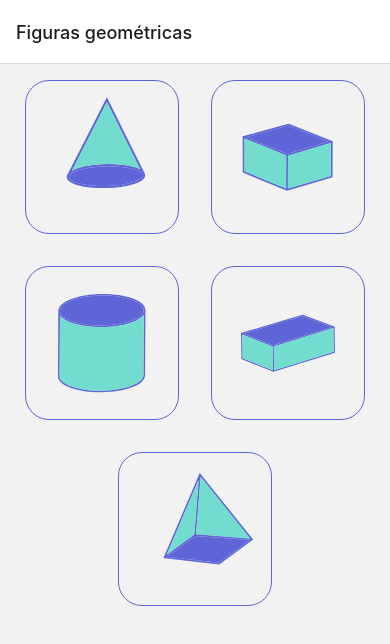
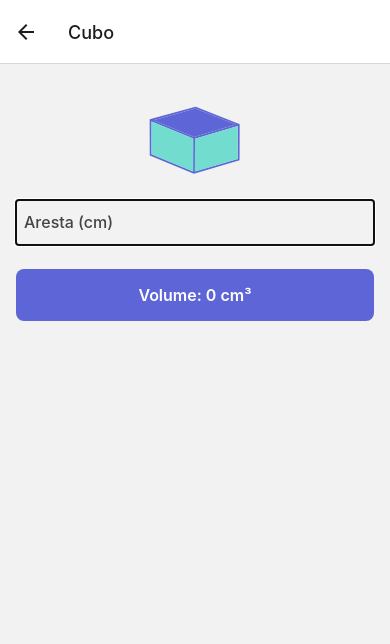
Before and after one commit to gustavoharff/shapes, a React Native app: screen /CubeForm in a window 390 px wide. Before the commit this address had no page. Shown: the top 644 px of the page. Built offline with nearby package versions, Linux system fonts and the light colour scheme.

Commit message:
feat: Get cube volume through edges

```diff
--- a/App.tsx
+++ b/App.tsx
@@ -1,12 +1,12 @@
 import { NavigationContainer } from '@react-navigation/native'
 import * as React from 'react'
 
-import { HomeStack } from './src/navigation/home.stack'
+import { RootStack } from './src/navigation/root.stack'
 
 export default function App() {
   return (
     <NavigationContainer>
-      <HomeStack />
+      <RootStack />
     </NavigationContainer>
   )
 }
--- a/src/navigation/home.stack.tsx
+++ b/src/navigation/root.stack.tsx
@@ -1,13 +1,17 @@
 import { createNativeStackNavigator } from '@react-navigation/native-stack'
 import * as React from 'react'
 
-import { Home } from '../screens'
+import { Home, CubeForm } from '../screens'
 
 const Stack = createNativeStackNavigator()
 
-export function HomeStack() {
+export function RootStack() {
   return (
-    <Stack.Navigator>
+    <Stack.Navigator
+      screenOptions={{
+        headerBackTitle: 'Voltar'
+      }}
+    >
       <Stack.Screen
         name="Home"
         component={Home}
@@ -15,6 +19,14 @@ export function HomeStack() {
           title: 'Figuras geométricas'
         }}
       />
+
+      <Stack.Screen
+        name="CubeForm"
+        component={CubeForm}
+        options={{
+          title: 'Cubo'
+        }}
+      />
     </Stack.Navigator>
   )
 }
--- /dev/null
+++ b/src/navigation/types.ts
@@ -0,0 +1,17 @@
+/* eslint-disable no-unused-vars, no-undef */
+
+import type { NativeStackScreenProps } from '@react-navigation/native-stack'
+
+export type RootStackParamList = {
+  Home: undefined
+  CubeForm: undefined
+}
+
+export type RootStackScreenProps<T extends keyof RootStackParamList> =
+  NativeStackScreenProps<RootStackParamList, T>
+
+declare global {
+  namespace ReactNavigation {
+    interface RootParamList extends RootStackParamList {}
+  }
+}
--- /dev/null
+++ b/src/screens/cube-form.tsx
@@ -0,0 +1,88 @@
+import * as React from 'react'
+import { ScrollView, StyleSheet, Text, View } from 'react-native'
+
+import { RootStackScreenProps } from '../navigation/types'
+import { Cube, Input } from '../ui'
+
+type CubeFormProps = RootStackScreenProps<'CubeForm'>
+
+interface CubeFormState {
+  readonly edge: string
+  readonly volume: number
+}
+
+export class CubeForm extends React.Component<CubeFormProps, CubeFormState> {
+  private edgeRef = React.createRef<Input>()
+
+  constructor(props: CubeFormProps) {
+    super(props)
+
+    this.state = {
+      edge: '',
+      volume: 0
+    }
+  }
+
+  public componentDidMount() {
+    this.edgeRef.current?.focus()
+  }
+
+  private onEdgeChange = (text: string) => {
+    this.setState({ edge: text })
+
+    if (!text) {
+      this.setState({ volume: 0 })
+      return
+    }
+
+    const number = Number(text.replace(',', '.'))
+
+    const volume = number * number * number
+
+    this.setState({ volume })
+  }
+
+  public render() {
+    return (
+      <ScrollView style={styles.form}>
+        <View style={styles.cube}>
+          <Cube size={120} />
+        </View>
+
+        <Input
+          ref={this.edgeRef}
+          placeholder="Aresta (cm)"
+          value={this.state.edge}
+          onChangeText={this.onEdgeChange}
+          keyboardType="numeric"
+        />
+        <View style={styles.volume}>
+          <Text style={styles.volumeText} numberOfLines={1}>
+            Volume: {this.state.volume.toLocaleString('pt-BR')} cm³
+          </Text>
+        </View>
+      </ScrollView>
+    )
+  }
+}
+
+const styles = StyleSheet.create({
+  form: {
+    padding: 16
+  },
+  cube: {
+    alignItems: 'center'
+  },
+  volume: {
+    marginTop: 24,
+    backgroundColor: '#5E66D7',
+    borderRadius: 8
+  },
+  volumeText: {
+    textAlign: 'center',
+    padding: 16,
+    color: '#fff',
+    fontSize: 16,
+    fontWeight: '600'
+  }
+})
--- a/src/screens/home.tsx
+++ b/src/screens/home.tsx
@@ -1,9 +1,10 @@
 import * as React from 'react'
 import { View } from 'react-native'
 
+import { RootStackScreenProps } from '../navigation/types'
 import { FiguresList } from '../ui'
 
-export function Home() {
+export function Home(props: RootStackScreenProps<'Home'>) {
   return (
     <View>
       <FiguresList />
--- a/src/screens/index.ts
+++ b/src/screens/index.ts
@@ -1 +1,2 @@
 export { Home } from './home'
+export { CubeForm } from './cube-form'
--- a/src/ui/figures-list.tsx
+++ b/src/ui/figures-list.tsx
@@ -1,5 +1,6 @@
+import { useNavigation } from '@react-navigation/native'
 import * as React from 'react'
-import { ScrollView, StyleSheet, View } from 'react-native'
+import { ScrollView, StyleSheet, TouchableOpacity, View } from 'react-native'
 
 import { Cone } from './figures/cone'
 import { Cube } from './figures/cube'
@@ -8,21 +9,36 @@ import { Parallelepiped } from './figures/parallelepiped'
 import { Pyramid } from './figures/pyramid'
 
 const list = [
-  { title: 'Cone', component: Cone },
-  { title: 'Cubo', component: Cube },
-  { title: 'Cilindro', component: Cylinder },
-  { title: 'Paralelepipedo', component: Parallelepiped },
-  { title: 'Piramide', component: Pyramid }
+  { title: 'Cone', component: Cone, figure: 'cone' },
+  { title: 'Cubo', component: Cube, figure: 'cubo' },
+  { title: 'Cilindro', component: Cylinder, figure: 'cylinder' },
+  {
+    title: 'Paralelepipedo',
+    component: Parallelepiped,
+    figure: 'parallelepiped'
+  },
+  { title: 'Piramide', component: Pyramid, figure: 'pyramid' }
 ]
 
 export function FiguresList() {
+  const navigation = useNavigation()
+
   return (
     <ScrollView>
       <View style={styles.list}>
-        {list.map(({ title, component: Figure }) => (
-          <View key={title} style={styles.figure}>
+        {list.map(({ title, component: Figure, figure }) => (
+          <TouchableOpacity
+            key={title}
+            style={styles.figure}
+            activeOpacity={0.7}
+            onPress={() => {
+              if (figure === 'cubo') {
+                navigation.navigate('CubeForm')
+              }
+            }}
+          >
             <Figure size={120} />
-          </View>
+          </TouchableOpacity>
         ))}
       </View>
     </ScrollView>
--- a/src/ui/index.ts
+++ b/src/ui/index.ts
@@ -4,3 +4,4 @@ export { Cone } from './figures/cone'
 export { Cylinder } from './figures/cylinder'
 export { Pyramid } from './figures/pyramid'
 export { FiguresList } from './figures-list'
+export { Input } from './input'
--- /dev/null
+++ b/src/ui/input.tsx
@@ -0,0 +1,72 @@
+import * as React from 'react'
+import {
+  NativeSyntheticEvent,
+  StyleSheet,
+  TextInput,
+  TextInputFocusEventData,
+  TextInputProps
+} from 'react-native'
+
+interface InputProps extends TextInputProps {}
+
+interface InputState {
+  readonly isFocus: boolean
+}
+
+export class Input extends React.Component<InputProps, InputState> {
+  private ref = React.createRef<TextInput>()
+
+  constructor(props: InputProps) {
+    super(props)
+
+    this.state = {
+      isFocus: false
+    }
+  }
+
+  public focus = () => {
+    this.ref.current?.focus()
+  }
+
+  private onBlur = (e: NativeSyntheticEvent<TextInputFocusEventData>) => {
+    this.setState({ isFocus: false })
+
+    this.props.onBlur?.(e)
+  }
+
+  private onFocus = (e: NativeSyntheticEvent<TextInputFocusEventData>) => {
+    this.setState({ isFocus: true })
+
+    this.props.onBlur?.(e)
+  }
+
+  public render() {
+    const { style, ...rest } = this.props
+
+    return (
+      <TextInput
+        ref={this.ref}
+        {...rest}
+        style={[
+          style,
+          styles.input,
+          { borderColor: this.state.isFocus ? '#424cd6' : '#41d5c4' }
+        ]}
+        onBlur={this.onBlur}
+        onFocus={this.onFocus}
+      />
+    )
+  }
+}
+
+const styles = StyleSheet.create({
+  input: {
+    borderBottomWidth: StyleSheet.hairlineWidth,
+    paddingHorizontal: 8,
+    paddingVertical: 12,
+    fontSize: 16,
+    lineHeight: 20,
+    fontWeight: '500',
+    color: '#434545'
+  }
+})
```
